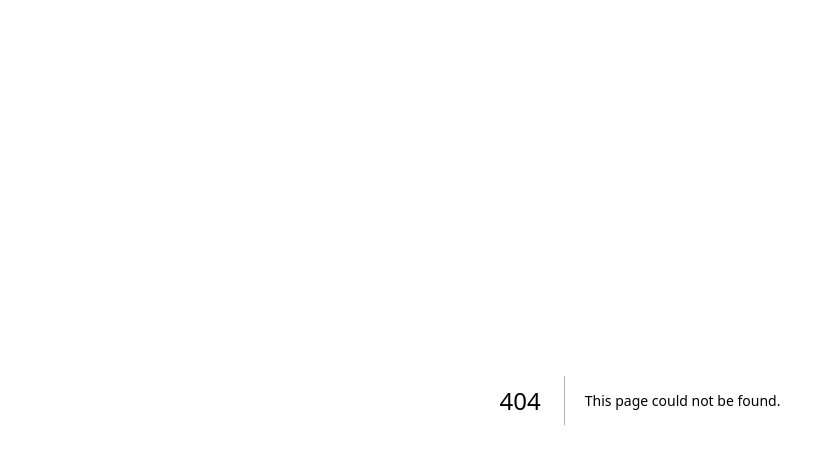
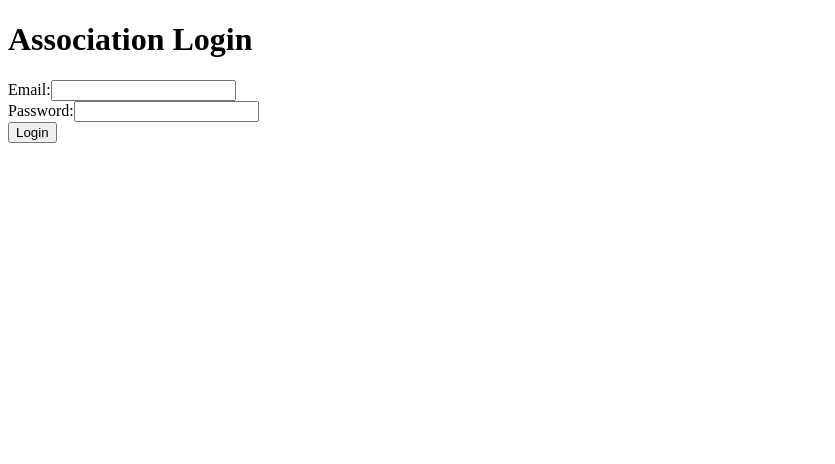
Before and after one commit to Horisofine/oc-api-testing, a Next.js app: page /associations/login in a window 1280 px wide. Before the commit this address had no page. Shown: the top 464 px of the page, without its empty margins (0-835 px from the left). Built offline with nearby package versions, Linux system fonts and the light colour scheme; no server answers.

Commit message:
Implemented private routing when logged in

```diff
--- /dev/null
+++ b/pages/associations/login.tsx
@@ -0,0 +1,56 @@
+// AssociationLogin.js
+
+import { useEffect, useState } from 'react';
+import { onAuthStateChanged, signInWithEmailAndPassword } from 'firebase/auth';
+import { auth, firestore } from '../../private/firebaseconfig'; // Replace '../firebase' with the path to your Firebase config and initialization file
+import { useRouter } from 'next/router';
+import { collection, getDocs, query, where } from 'firebase/firestore';
+
+const AssociationLogin = () => {
+  const router = useRouter()
+
+  const [email, setEmail] = useState('');
+  const [password, setPassword] = useState('');
+  const [error, setError] = useState(null);
+
+  onAuthStateChanged(auth, async (user) => {
+    if (user) {
+      router.push("/associations/events")
+    }
+  });
+
+  const handleFormSubmit = async (e: { preventDefault: () => void; }) => {
+    e.preventDefault();
+
+    try {
+      // Sign in with email and password using Firebase Authentication
+      await signInWithEmailAndPassword(auth, email, password);
+      console.log('Association login successful');
+      // Redirect to the dashboard or other pages upon successful login
+      router.push("/associations/events")
+
+    } catch (error) {
+      console.error('Error logging in:', error);
+    }
+  };
+
+  return (
+    <div>
+      <h1>Association Login</h1>
+      <form onSubmit={handleFormSubmit}>
+        <div>
+          <label>Email:</label>
+          <input type="email" value={email} onChange={(e) => setEmail(e.target.value)} />
+        </div>
+        <div>
+          <label>Password:</label>
+          <input type="password" value={password} onChange={(e) => setPassword(e.target.value)} />
+        </div>
+        <button type="submit">Login</button>
+        {error && <div>{error}</div>}
+      </form>
+    </div>
+  );
+};
+
+export default AssociationLogin;
```
